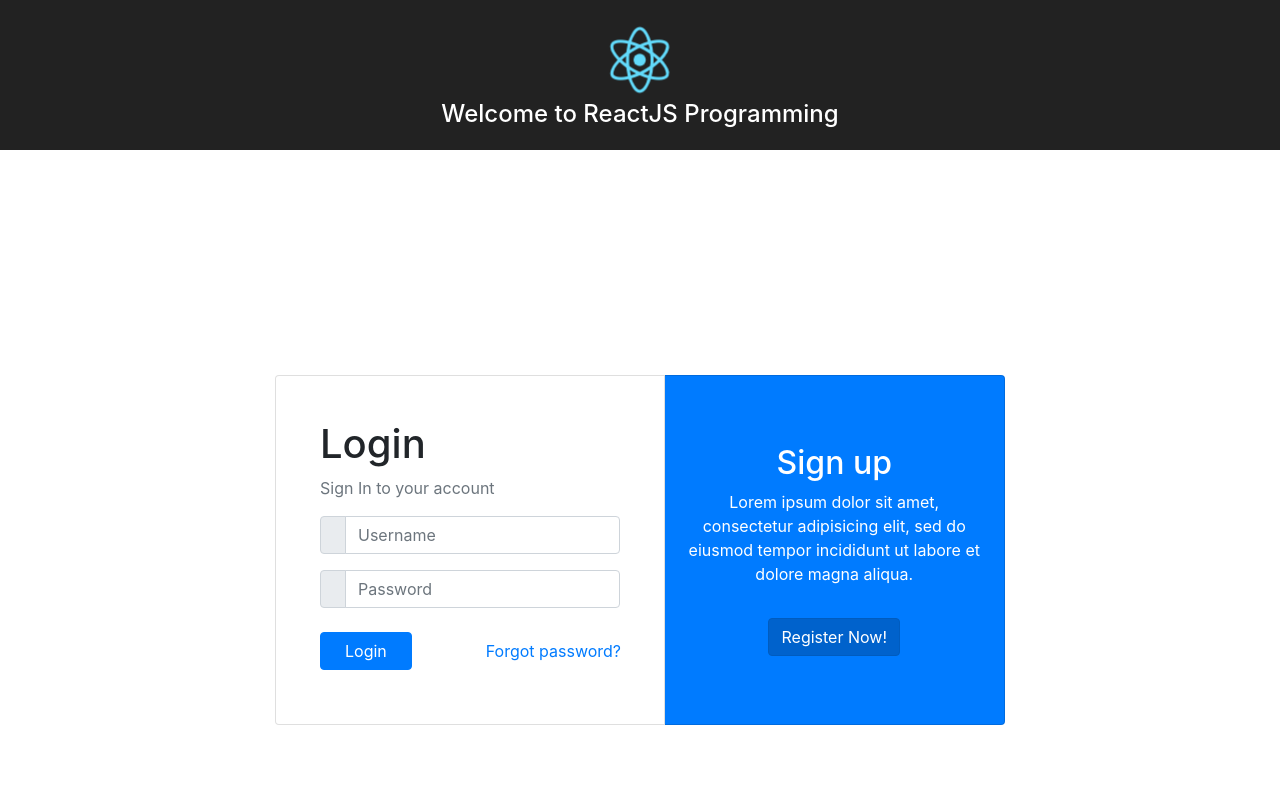
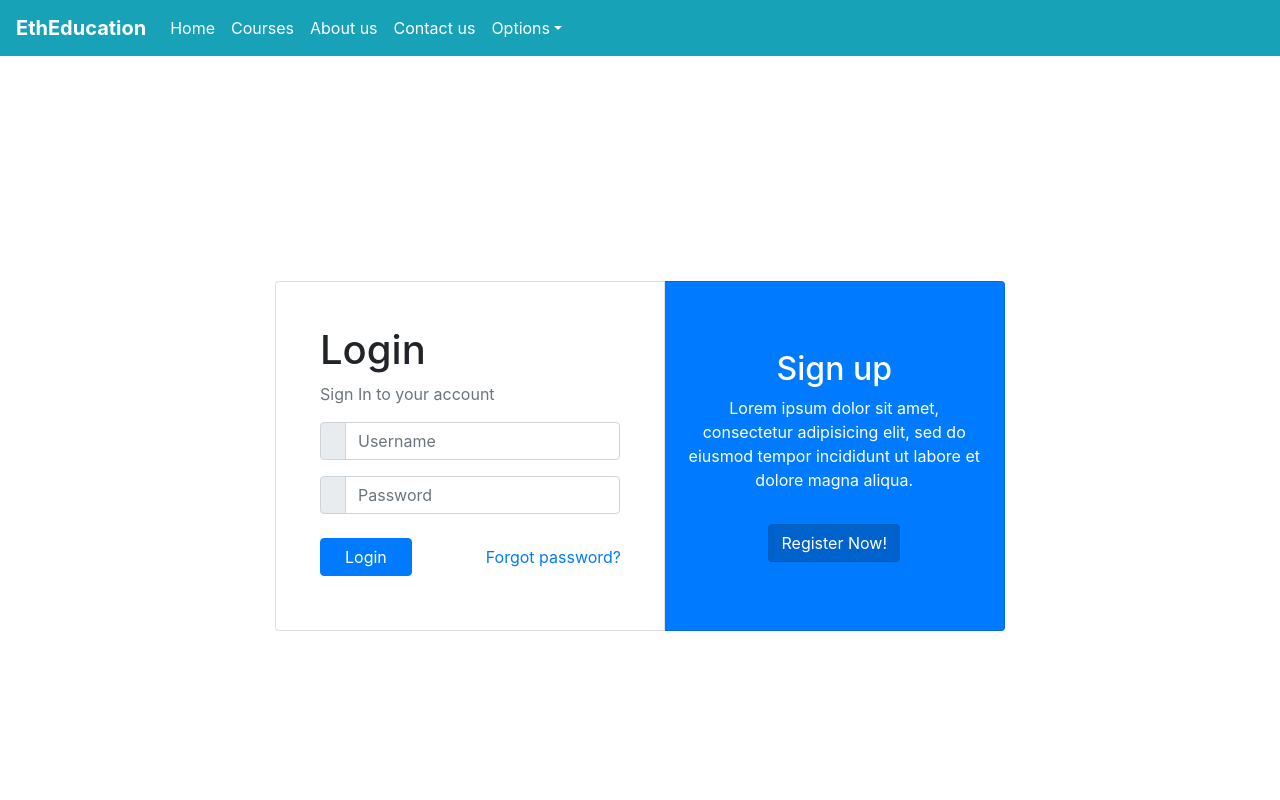
Before and after one commit to santoshtechie9/D-Learn, a React (Create React App) app: page / in a window 1280 px wide. Shown: the top 800 px of the page. Built offline with nearby package versions, Linux system fonts and the light colour scheme.

Commit message:
firebase , app header

```diff
--- a/src/App.js
+++ b/src/App.js
@@ -8,15 +8,15 @@ import Squares from './components/Spinners/WanderingSquares/WanderingSquares';
 import CubeGrid from './components/Spinners/CubeGrid/CubeGrid';
 import Login from './components/Forms/Login/Login';
 import Register from './components/Forms/Register/Register';
+import DefaultHeader from './components/DefaultLayout/DefaultHeader';
 
 class App extends Component {
   render() {
     return (
       <div>
         <div className="App">
-          <header className="App-header">
-            <img src={logo} className="App-logo" alt="logo" />
-            <h1 className="App-title">Welcome to ReactJS Programming</h1>
+          <header>
+            <DefaultHeader></DefaultHeader>
           </header>
         </div>
         <div >
--- /dev/null
+++ b/src/components/DefaultLayout/DefaultHeader.js
@@ -0,0 +1,57 @@
+import React from 'react';
+import {
+    Navbar,
+    NavbarToggler,
+    NavbarBrand,
+    Nav,
+    NavItem,
+    NavLink,
+    UncontrolledDropdown,
+    DropdownToggle,
+    DropdownMenu,
+    DropdownItem
+} from 'reactstrap'
+
+const defaultHeader = () => {
+    return (
+        <div>
+            <Navbar color="info" light expand="md">
+                <NavbarBrand className="text-white" href="/"><strong>EthEducation</strong></NavbarBrand>
+
+                <Nav className="d-md-down-none" navbar>
+                    <NavItem>
+                        <NavLink className="text-white" href="/">Home</NavLink>
+                    </NavItem>
+                    <NavItem>
+                        <NavLink className="text-white">Courses</NavLink>
+                    </NavItem>
+                    <NavItem>
+                        <NavLink className="text-white">About us</NavLink>
+                    </NavItem>
+                    <NavItem>
+                        <NavLink className="text-white">Contact us</NavLink>
+                    </NavItem>
+                    <UncontrolledDropdown nav inNavbar>
+                        <DropdownToggle className="text-white" nav caret>
+                            Options
+                </DropdownToggle>
+                        <DropdownMenu right>
+                            <DropdownItem>
+                                Option 1
+                  </DropdownItem>
+                            <DropdownItem>
+                                Option 2
+                  </DropdownItem>
+                            <DropdownItem divider />
+                            <DropdownItem>
+                                Reset
+                  </DropdownItem>
+                        </DropdownMenu>
+                    </UncontrolledDropdown>
+                </Nav>
+            </Navbar>
+        </div>
+    );
+}
+
+export default defaultHeader;
```
Also changed, not shown: firebase.json (added), 1 other file (tests, documents, lock files or other folders).
